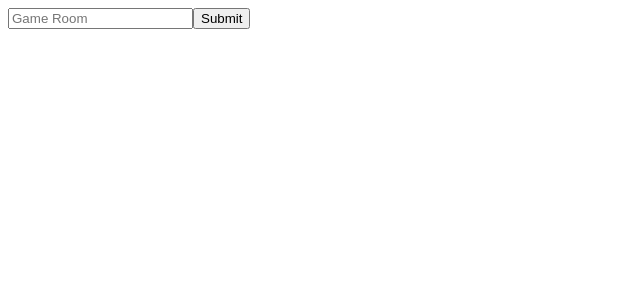
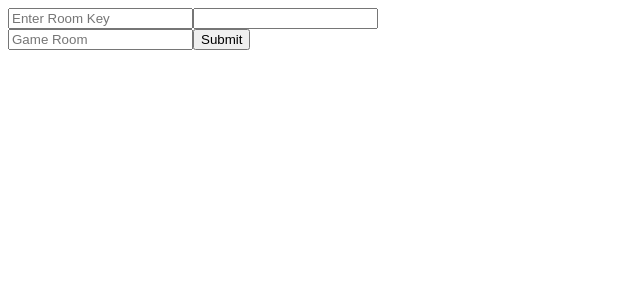
Before and after one commit to MiguelGarcia95/Jeopardy_Game, a React (Create React App) app in the folder client/: page / in a window 1280 px wide. Shown: the top 300 px of the page, without its empty margins (0-640 px from the left). Built offline with nearby package versions, Linux system fonts and the light colour scheme.

Commit message:
create home page

```diff
--- a/client/src/components/home/index.js
+++ b/client/src/components/home/index.js
@@ -2,15 +2,30 @@ import React, {useState} from 'react';
 
 function Home() {
   const [roomText, setRoomText] = useState("");
+  const [idText, setIdText] = useState("");
   const onSubmit = e => {
     e.preventDefault();
   };
 
+  const onEnter = e => {
+    e.preventDefault();
+  }
+
   return (
     <section className='app'>
       <section className='form-container enter-room'>
+        <form onSubmit={onEnter} >
+          <input
+            type='text'
+            placeholder='Enter Room Key'
+            value={idText}
+            onChange={(e) => setIdText(e.target.value)}
+          />
 
+          <input type='Enter' />
+        </form>
       </section>
+
       <section className='form-container create-room'>
         <form onSubmit={onSubmit} >
           <input
```
